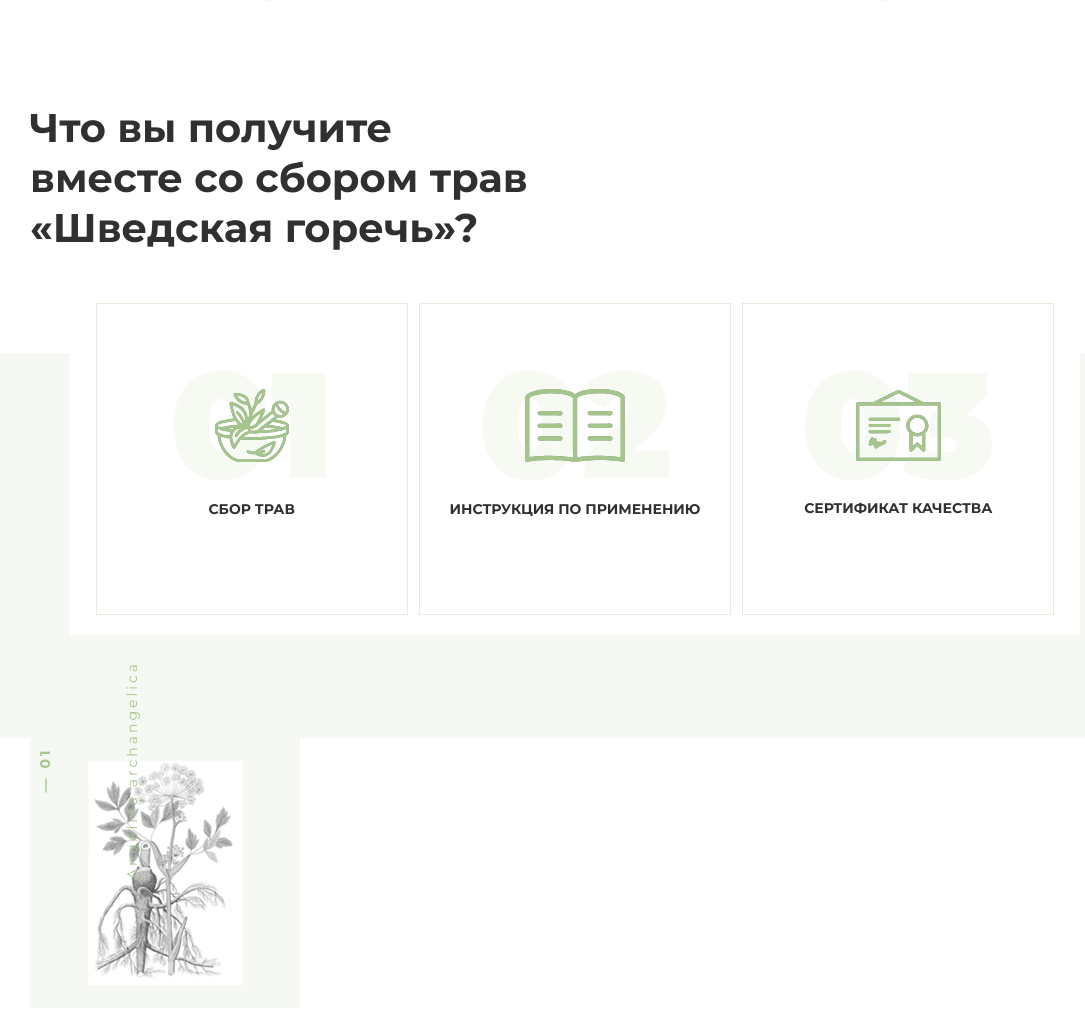
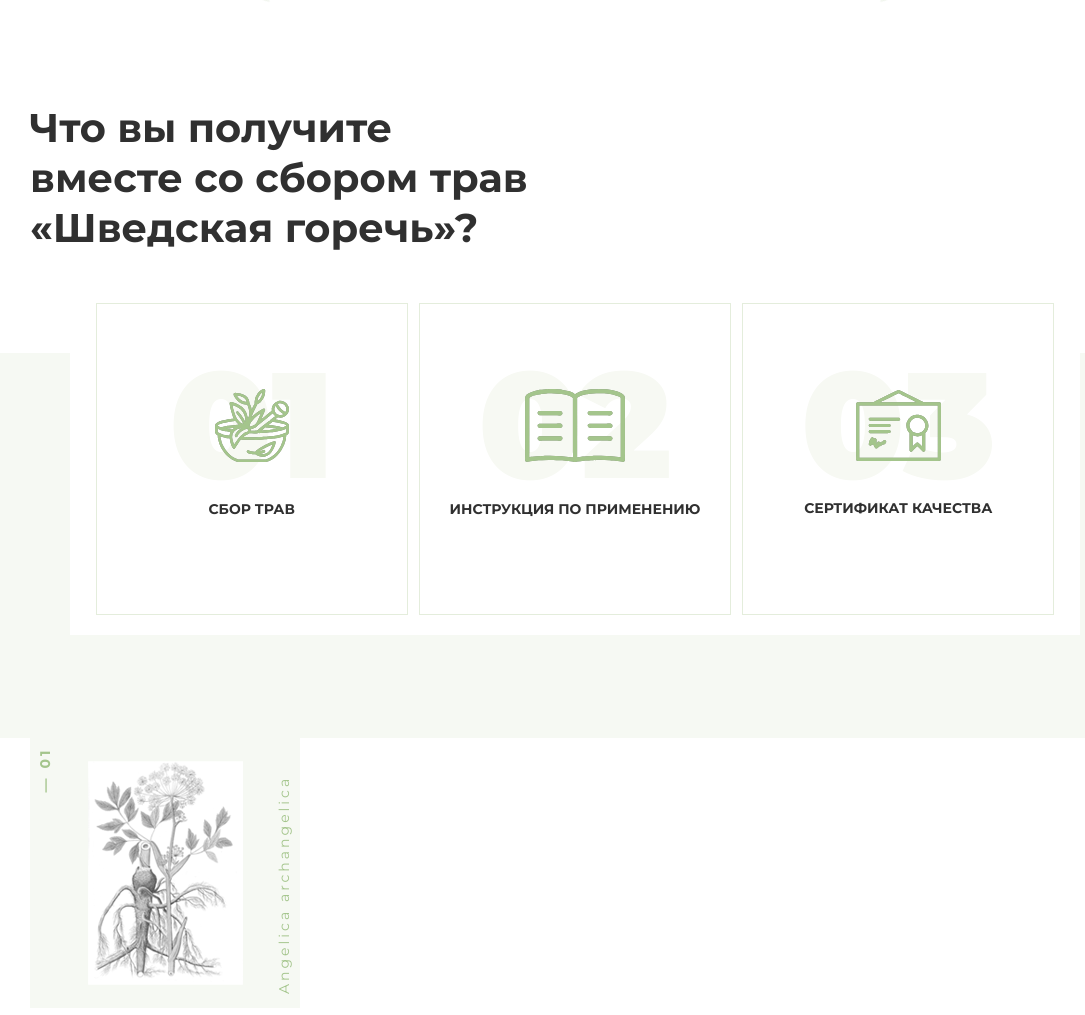
Before and after one commit to vladmix77/swedish_bitter, a plain HTML site: page index.html in a window 1280 px wide. Shown: the part 4820-5835 px from the top of the page, without its empty margins (65-1150 px from the left). Drawn offline with nearby package versions, Linux system fonts and the light colour scheme.

Commit message:
update num and name

```diff
--- a/css/style.css
+++ b/css/style.css
@@ -823,16 +823,20 @@ color: #a4c58c;
   font-weight: 700;
   position: absolute;
   transform: rotate(-90deg);
-top: 20px;
-left: -7px;
 }
 
 .composition__item-name {
   font-weight: 400;
+  bottom: 14px;
+  right: 28px;
+  width: 0;
+  white-space: nowrap;
+  height: 0;
 }
 
 .composition__item-num {
-
+  top: 20px;
+  left: -7px;
 }
 
 .composition__item-effect {
```
Lines whose indentation alone changed are shown as unchanged.
